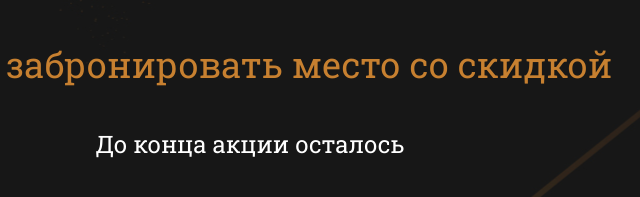
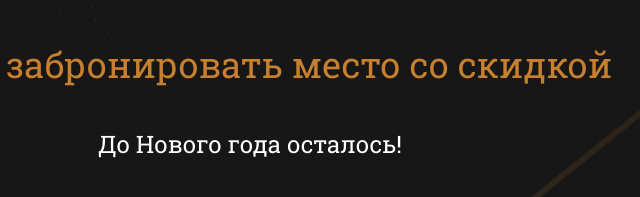
Before and after one commit to dkihada/project_yoga, a plain HTML site: page index.html in a window 1280 px wide. Shown: the part 1340-1537 px from the top of the page, 390-1030 px from the left. Drawn offline with Linux system fonts and the light colour scheme.

Commit message:
happy_new_years

```diff
--- a/index.html
+++ b/index.html
@@ -102,7 +102,7 @@
 			<div class="timer">
 				<div class="timer-title">Успей забронировать место со скидкой</div>
 				<div class="timer-action">
-					До конца акции осталось
+					До Нового года осталось!
 				</div>
 				<div class="timer-numbers" id="timer">
 					<span class="hours">18</span>
```
